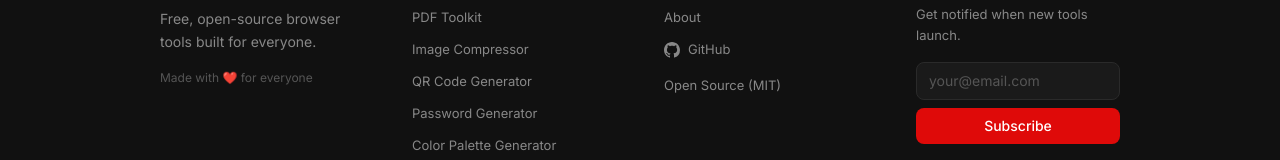
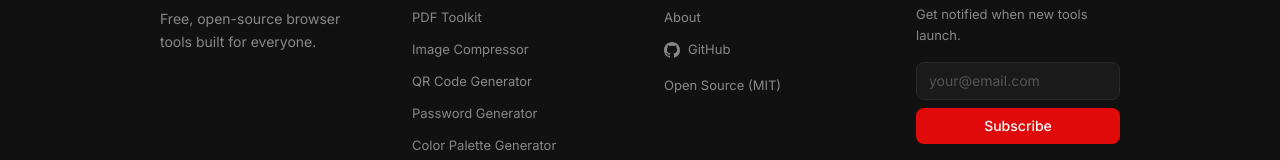
Before and after one commit to zohaibIslam03/Ozaar, a Next.js app: page / in a window 1280 px wide. Shown: the part 11428-11588 px from the top of the page. Built offline with nearby package versions, Linux system fonts and the light colour scheme.

Commit message:
refactor: remove redundant footer text for improved clarity
- Removed the line "Made with ❤️ for everyone" from the Footer component to streamline content and enhance overall clarity.

```diff
--- a/components/Footer.tsx
+++ b/components/Footer.tsx
@@ -36,7 +36,6 @@ export default function Footer() {
             <p className="text-sm text-[#888888] leading-relaxed max-w-[200px]">
               Free, open-source browser tools built for everyone.
             </p>
-            <p className="text-xs text-[#555555]">Made with ❤️ for everyone</p>
           </div>
 
           {/* Col 2, Tools */}
```
